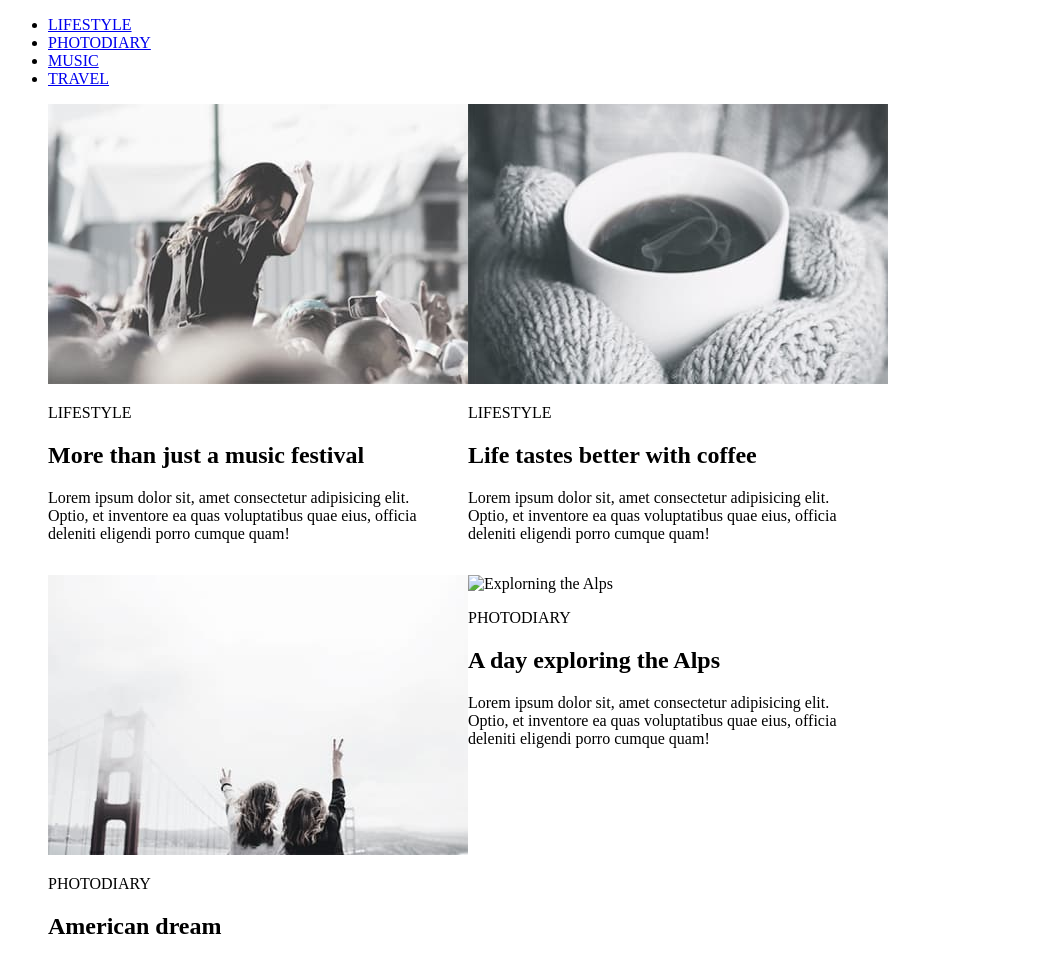
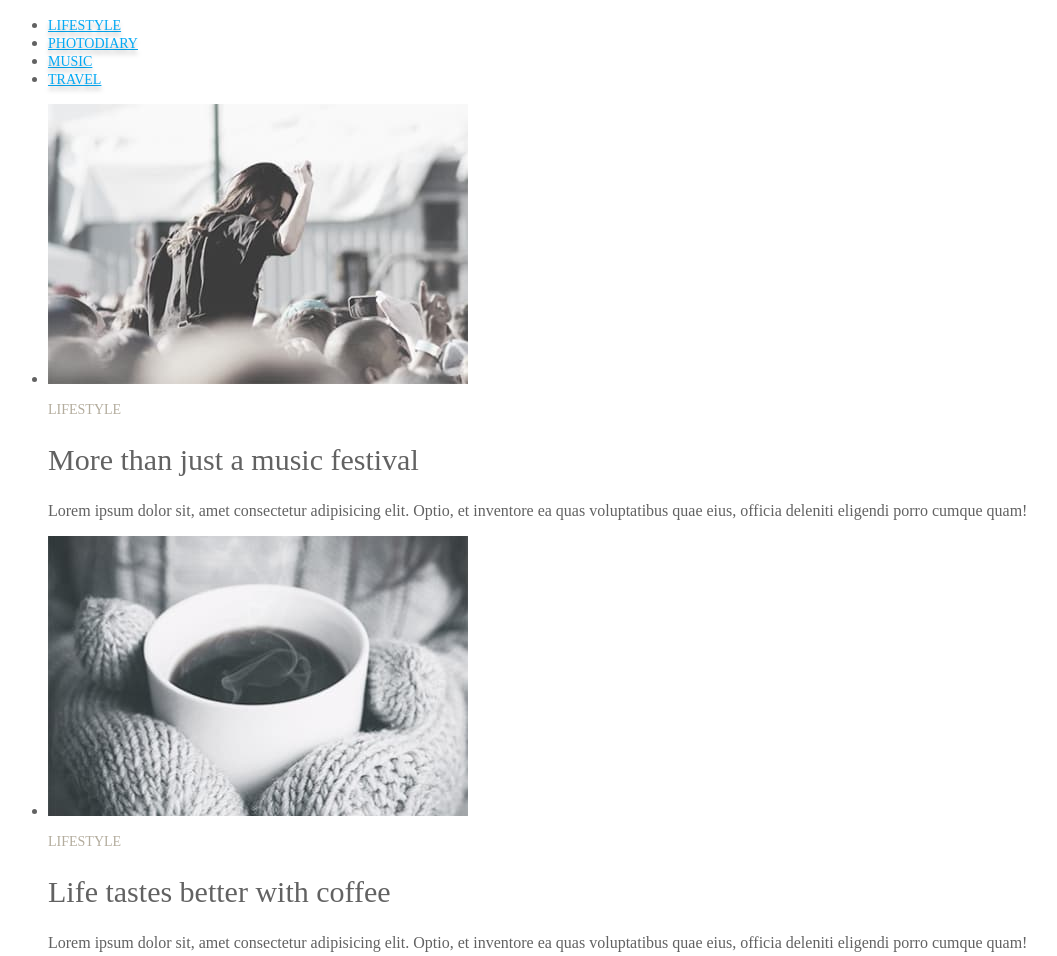
Before and after one commit to Anonymusm/Photoblog, a plain HTML site: page index.html in a window 1280 px wide. Shown: the top 956 px of the page, without its empty margins (0-1057 px from the left). Drawn offline with Linux system fonts and the light colour scheme.

Commit message:
add style.css

```diff
--- /dev/null
+++ b/css/style.css
@@ -0,0 +1,34 @@
+:root {
+    --accent-color: #03a9f4;
+    --main-color: #626262;
+    --add-color: #b4ad9e;
+}
+
+li {
+    color: var(--main-color);
+}
+
+.navigation-link {
+    color: var(--accent-color);
+    text-shadow: 0px 4px 4px rgba(0, 0, 0, 0.25);
+    font-family: Playfair Display;
+    font-size: 14px;
+}
+
+.gallery-text {
+    color: var(--add-color);
+    font-family: Ubuntu;
+    font-size: 14px;
+
+    font-weight: 300;
+
+}
+
+.gallery-title {
+    color: var(--main-color);
+    font-family: Playfair Display;
+    font-size: 30px;
+
+    font-weight: 400;
+
+}
--- a/index.html
+++ b/index.html
@@ -3,51 +3,59 @@
   <head>
     <meta charset="UTF-8" />
     <meta name="viewport" content="width=device-width, initial-scale=1.0" />
+    <link rel="stylesheet" href="./css/style.css" />
     <title>Lesson 7</title>
   </head>
   <body>
-    <header>
-      <nav>
-        <ul>
-          <li><a href="#">LIFESTYLE </a></li>
-          <li><a href="#">PHOTODIARY</a></li>
-          <li><a href="#">MUSIC</a></li>
-          <li><a href="#">TRAVEL</a></li>
+    <header class="header">
+      <nav class="navigation">
+        <ul class="navigation-list">
+          <li class="navigation-item">
+            <a href="#" class="navigation-link">LIFESTYLE </a>
+          </li>
+          <li class="navigation-item">
+            <a href="#" class="navigation-link">PHOTODIARY</a>
+          </li>
+          <li class="navigation-item">
+            <a href="#" class="navigation-link">MUSIC</a>
+          </li>
+          <li class="navigation-item">
+            <a href="#" class="navigation-link">TRAVEL</a>
+          </li>
         </ul>
       </nav>
     </header>
     <main>
-      <section>
-        <ul
-          style="
-            display: flex;
-            flex-wrap: wrap;
-            gap: 20px;
-            list-style-type: none;
-          "
-        >
-          <li style="width: 400px">
-            <article>
+      <section class="gallery">
+        <ul class="gallery-list">
+          <li class="gallery-item">
+            <article class="gallery-box">
               <img
                 src="./images/photoblog_img1.jpg"
                 alt="Girl on the festival"
                 width="420"
+                class="gallery-img"
               />
-              <p>LIFESTYLE</p>
-              <h2>More than just a music festival</h2>
-              <p>
+              <p class="gallery-text">LIFESTYLE</p>
+              <h2 class="gallery-title">More than just a music festival</h2>
+              <p class="gallery-info">
                 Lorem ipsum dolor sit, amet consectetur adipisicing elit. Optio,
                 et inventore ea quas voluptatibus quae eius, officia deleniti
                 eligendi porro cumque quam!
               </p>
             </article>
           </li>
-          <li style="width: 400px">
-            <article>
-              <img src="./images/photoblog_img2.jpg" alt="cofee" width="420" />
-              <p>LIFESTYLE</p>
-              <h2>Life tastes better with coffee</h2>
-              <p>
+          <li class="gallery-item">
+            <article class="gallery-box">
+              <img
+                src="./images/photoblog_img2.jpg"
+                alt="cofee"
+                width="420"
+                class="gallery-img"
+              />
+              <p class="gallery-text">LIFESTYLE</p>
+              <h2 class="gallery-title">Life tastes better with coffee</h2>
+              <p class="gallery-info">
                 Lorem ipsum dolor sit, amet consectetur adipisicing elit. Optio,
                 et inventore ea quas voluptatibus quae eius, officia deleniti
                 eligendi porro cumque quam!
@@ -56,41 +64,33 @@
           </li>
         </ul>
 
-        <ul
-          style="
-            display: flex;
-            flex-wrap: wrap;
-            gap: 20px;
-            list-style-type: none;
-          "
-        >
-          <li style="width: 400px">
-            <article>
+        <ul class="gallery-list">
+          <li class="gallery-item">
+            <article class="gallery-box">
               <img
                 src="./images/photoblog_img3.jpg"
                 alt="two girls"
-                width="420"
+                class="gallery-img"
               />
-              <p>PHOTODIARY</p>
-              <h2>American dream</h2>
-              <p>
+              <p class="gallery-text">PHOTODIARY</p>
+              <h2 class="gallery-title">American dream</h2>
+              <p class="gallery-info">
                 Lorem ipsum dolor sit, amet consectetur adipisicing elit. Optio,
                 et inventore ea quas voluptatibus quae eius, officia deleniti
                 eligendi porro cumque quam!
               </p>
             </article>
           </li>
-          <li style="width: 400px">
-            <article>
+          <li class="gallery-item">
+            <article class="gallery-box">
               <img
                 src="./images/photoblog_img4.jpg"
                 alt="Explorning the Alps"
-                width="420"
-                height="280"
+                class="gallery-img"
               />
-              <p>PHOTODIARY</p>
-              <h2>A day exploring the Alps</h2>
-              <p>
+              <p class="gallery-text">PHOTODIARY</p>
+              <h2 class="gallery-title">A day exploring the Alps</h2>
+              <p class="gallery-info">
                 Lorem ipsum dolor sit, amet consectetur adipisicing elit. Optio,
                 et inventore ea quas voluptatibus quae eius, officia deleniti
                 eligendi porro cumque quam!
@@ -99,42 +99,33 @@
           </li>
         </ul>
 
-        <ul
-          style="
-            display: flex;
-            flex-wrap: wrap;
-            gap: 20px;
-            list-style-type: none;
-          "
-        >
-          <li style="width: 400px">
-            <article>
+        <ul class="gallery-list">
+          <li class="gallery-item">
+            <article class="gallery-box">
               <img
                 src="./images/photoblog_img5.jpg"
                 alt="Top 10 song for running"
-                width="420"
-                height="280"
+                class="gallery-img"
               />
-              <p>LIFESTYLE</p>
-              <h2>Top 10 song for running</h2>
-              <p>
+              <p class="gallery-text">LIFESTYLE</p>
+              <h2 class="gallery-title">Top 10 song for running</h2>
+              <p class="gallery-info">
                 Lorem ipsum dolor sit, amet consectetur adipisicing elit. Optio,
                 et inventore ea quas voluptatibus quae eius, officia deleniti
                 eligendi porro cumque quam!
               </p>
             </article>
           </li>
-          <li style="width: 400px">
-            <article>
+          <li class="gallery-item">
+            <article class="gallery-box">
               <img
                 src="./images/photoblog_img6.jpg"
                 alt="Cold winter"
-                width="419"
-                height="280"
+                class="gallery-img"
               />
-              <p>LIFESTYLE</p>
-              <h2>Cold winter days</h2>
-              <p>
+              <p class="gallery-text">LIFESTYLE</p>
+              <h2 class="gallery-title">Cold winter days</h2>
+              <p class="gallery-info">
                 Lorem ipsum dolor sit, amet consectetur adipisicing elit. Optio,
                 et inventore ea quas voluptatibus quae eius, officia deleniti
                 eligendi porro cumque quam!
@@ -143,9 +134,7 @@
           </li>
         </ul>
 
-        <button type="button" style="height: 60px; width: 165px">
-          Load more
-        </button>
+        <button type="button" class="gallery-btn">Load more</button>
       </section>
     </main>
   </body>
```
